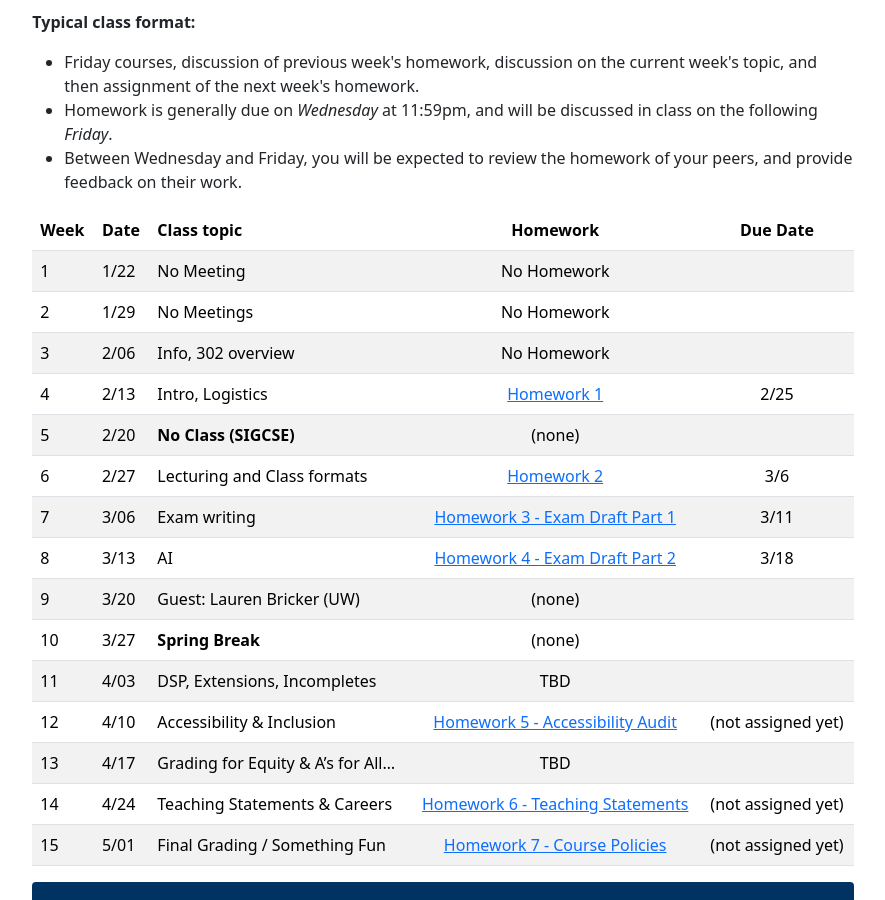
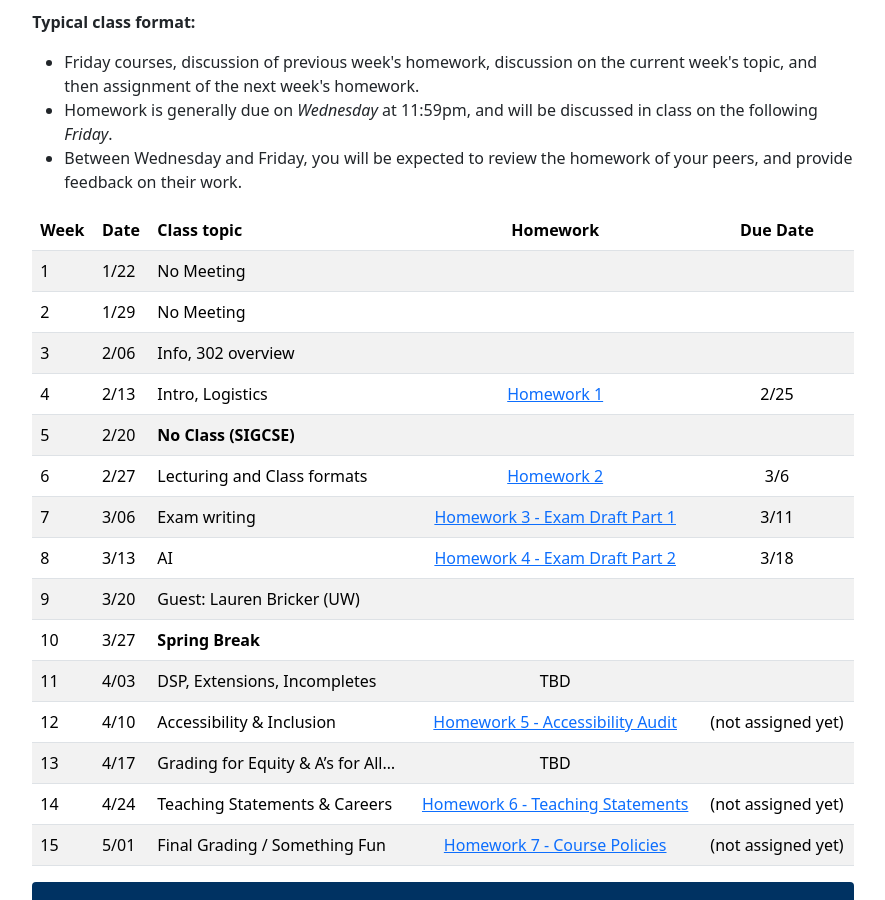
Before and after one commit to berkeley-cs302/sp26, a Jekyll site: the page built from index.md, in a window 1280 px wide and 900 px high, scrolled down 380 px. Shown: the whole window, without its empty margins (197-1082 px from the left). Built offline with Jekyll 4.4.1, drawn with Linux system fonts in a browser that asks for light colours; some web fonts are replaced.

Commit message:
Update index.md
removed (none) from homework columns, blank table better than noisy one

```diff
--- a/index.md
+++ b/index.md
@@ -23,16 +23,16 @@ _Homework assignments which say "Spring 2025" at the top are last years versions
 {:.table .table-striped}
 | Week | Date | Class topic | Homework | Due Date |
 |:-----|------|-------------|:---------:|:---------:|
-| 1    | 1/22 | No Meeting | No Homework |   |
-| 2    | 1/29 | No Meetings | No Homework |  |
-| 3    | 2/06 | Info, 302 overview | No Homework |  |
+| 1    | 1/22 | No Meeting |  |   |
+| 2    | 1/29 | No Meeting |  |  |
+| 3    | 2/06 | Info, 302 overview |  |  |
 | 4    | 2/13 | Intro, Logistics | [Homework 1][hw1] | 2/25 |
-| 5    | 2/20 | **No Class (SIGCSE)** | (none) |  |
+| 5    | 2/20 | **No Class (SIGCSE)** |  |  |
 | 6    | 2/27 | Lecturing and Class formats | [Homework 2][hw2] | 3/6 |
 | 7    | 3/06 | Exam writing | [Homework 3 - Exam Draft Part 1][hw3] | 3/11 |
 | 8    | 3/13 | AI | [Homework 4 - Exam Draft Part 2][hw4] | 3/18 |
-| 9    | 3/20 | Guest: Lauren Bricker (UW) | (none) |  |
-| 10   | 3/27 | **Spring Break** | (none) |  |
+| 9    | 3/20 | Guest: Lauren Bricker (UW) |  |  |
+| 10   | 3/27 | **Spring Break** |  |  |
 | 11   | 4/03 | DSP, Extensions, Incompletes | TBD |  |
 | 12   | 4/10 | Accessibility & Inclusion |[Homework 5 - Accessibility Audit][hw5] | (not assigned yet) |
 | 13   | 4/17 | Grading for Equity & A's for All... | TBD |  |
```
